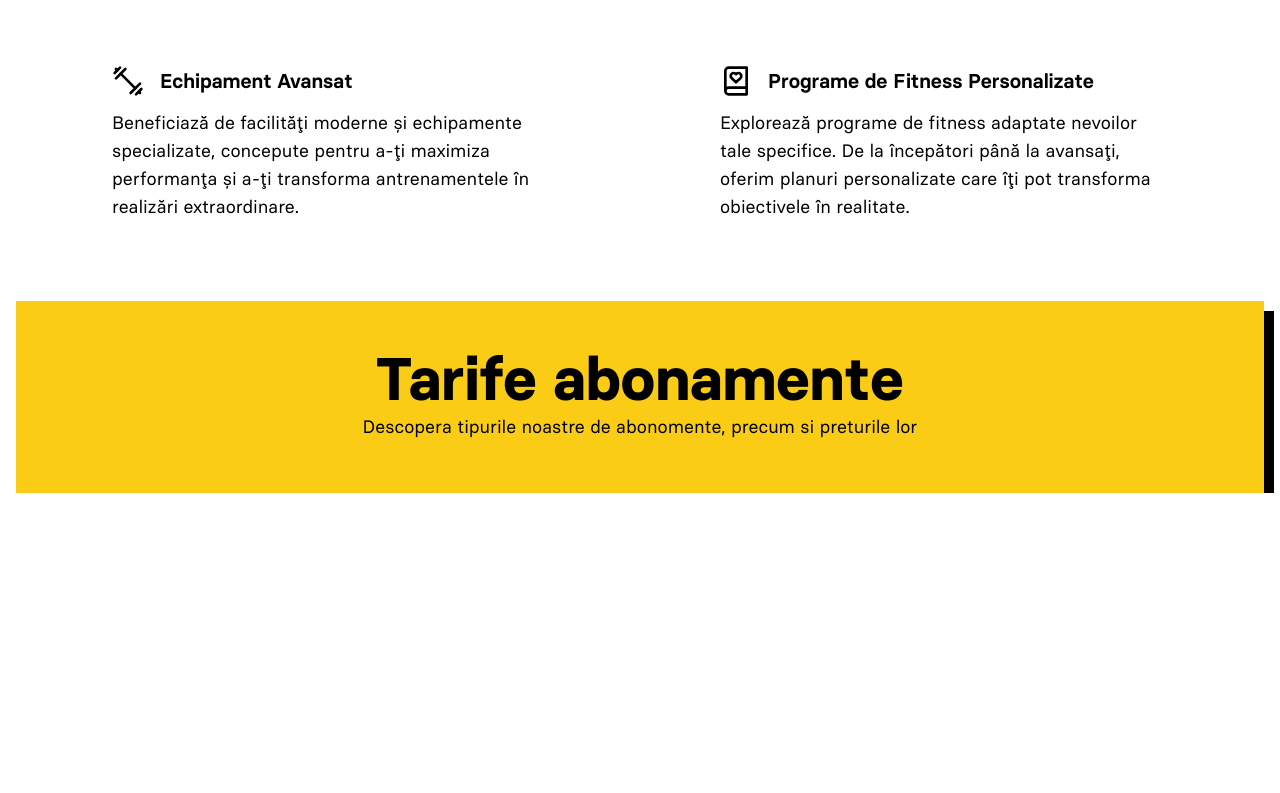
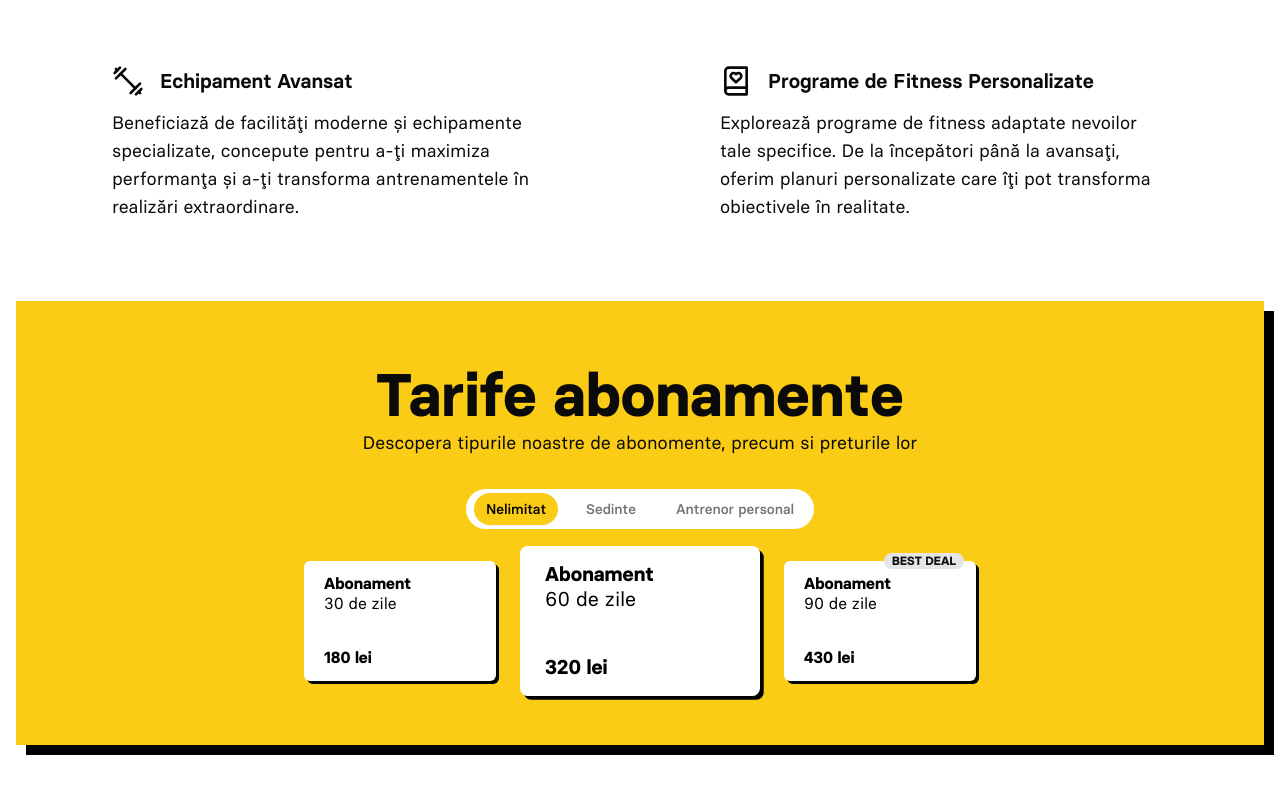
Before and after one commit to createdigital-ro/galagym, a Next.js app: page / in a window 1280 px wide. Shown: the part 1223-2016 px from the top of the page. Before the commit the page ends 1716 px from the top, so only its background shows below. Built offline with nearby package versions, Linux system fonts and the light colour scheme.

Commit message:
Finished landing page

```diff
--- a/app/(main)/page.tsx
+++ b/app/(main)/page.tsx
@@ -1,7 +1,15 @@
+'use client';
+
 import { BookHeart, CalendarHeart, Dumbbell, PersonStanding } from 'lucide-react';
 import Image from 'next/image';
+import { Tabs, TabsContent, TabsList, TabsTrigger } from '../_components/ui/tabs';
+import { memberships } from '@/app/(main)/preturi/page';
 
 const cardClass = 'w-8 h-8';
+
+const unlimited = [...memberships.unlimited];
+const limited = [...memberships.limited];
+const personalTrainer = [...memberships.personalTrainer];
 
 const cards = [
 	{
@@ -66,11 +74,96 @@ export default function Home() {
 					))}
 				</div>
 			</section>
-			<section className='bg-yellow-400 w-full py-12 shadow-hard-xl'>
+			<section className='bg-yellow-400 w-full py-16 my-12 shadow-hard-xl'>
 				<div className='text-center'>
 					<h2 className='text-6xl font-bold text-center'>Tarife abonamente</h2>
 					<p className='text-lg my-1'>Descopera tipurile noastre de abonomente, precum si preturile lor</p>
 				</div>
+				<Tabs defaultValue='nelimitat'>
+					<TabsList className='p-2 py-3 bg-white mx-auto my-8 rounded-full w-fit flex gap-4'>
+						<TabsTrigger
+							className='data-[state=active]:bg-yellow-400 data-[state=active]:text-black shadow-none rounded-full'
+							value='nelimitat'
+						>
+							Nelimitat
+						</TabsTrigger>
+						<TabsTrigger
+							className='data-[state=active]:bg-yellow-400 data-[state=active]:text-black shadow-none rounded-full'
+							value='sedinte'
+						>
+							Sedinte
+						</TabsTrigger>
+						<TabsTrigger
+							className='data-[state=active]:bg-yellow-400 data-[state=active]:text-black shadow-none rounded-full'
+							value='personalizate'
+						>
+							Antrenor personal
+						</TabsTrigger>
+					</TabsList>
+					<TabsContent
+						className='flex max-w-2xl data-[state=inactive]:hidden gap-12 mx-auto'
+						value='nelimitat'
+					>
+						{unlimited.map((membership) => (
+							<div
+								key={membership.type}
+								className='bg-white text-black even:scale-125 rounded-md w-[200px] py-3 px-5 mx-auto shadow-[3px_3px] shadow-black relative'
+							>
+								{membership.tag && (
+									<span className='bg-neutral-200 rounded-full text-[#0f0f0f] text-xs px-2 font-bold absolute -top-2 right-3'>
+										{membership.tag}
+									</span>
+								)}
+								<div className='flex flex-col leading-5'>
+									<p className='font-bold'>{membership.type}</p>
+									<p>{membership.days} de zile</p>
+								</div>
+								<p className='mt-8 font-bold'>{membership.price} lei</p>
+							</div>
+						))}
+					</TabsContent>
+					<TabsContent className='flex max-w-2xl data-[state=inactive]:hidden gap-12 mx-auto' value='sedinte'>
+						{limited.map((membership) => (
+							<div
+								key={membership.type}
+								className='bg-white text-black even:scale-125 rounded-md w-[200px] py-3 px-5 mx-auto shadow-[3px_3px] shadow-black relative'
+							>
+								{membership.tag && (
+									<span className='bg-neutral-200 rounded-full text-[#0f0f0f] text-xs px-2 font-bold absolute -top-2 right-3'>
+										{membership.tag}
+									</span>
+								)}
+								<div className='flex flex-col leading-5'>
+									<p className='font-bold'>{membership.type}</p>
+									<p>{membership.days} de zile</p>
+								</div>
+								<p className='mt-8 font-bold'>{membership.price} lei</p>
+							</div>
+						))}
+					</TabsContent>
+					<TabsContent
+						className='flex max-w-2xl data-[state=inactive]:hidden gap-12 mx-auto'
+						value='personalizate'
+					>
+						{personalTrainer.map((membership) => (
+							<div
+								key={membership.type}
+								className='bg-white text-black even:scale-125 rounded-md w-[200px] py-3 px-5 mx-auto shadow-[3px_3px] shadow-black relative'
+							>
+								{membership.tag && (
+									<span className='bg-neutral-200 rounded-full text-[#0f0f0f] text-xs px-2 font-bold absolute -top-2 right-3'>
+										{membership.tag}
+									</span>
+								)}
+								<div className='flex flex-col leading-5'>
+									<p className='font-bold'>{membership.type}</p>
+									<p>{membership.days} de zile</p>
+								</div>
+								<p className='mt-8 font-bold'>{membership.price} lei</p>
+							</div>
+						))}
+					</TabsContent>
+				</Tabs>
 			</section>
 		</div>
 	);
--- a/app/(main)/preturi/page.tsx
+++ b/app/(main)/preturi/page.tsx
@@ -1,4 +1,4 @@
-import Image from "next/image";
+import Image from 'next/image';
 
 type Memberships = {
 	type: string;
@@ -7,61 +7,51 @@ type Memberships = {
 	tag: string;
 }[];
 
-const Preturi = () => {
-  const memberships = {
+export const memberships = {
 	unlimited: [
-      { type: "Abonament", days: 30, price: 180, tag: "" },
-      { type: "Abonament", days: 60, price: 320, tag: "" },
-      { type: "Abonament", days: 90, price: 430, tag: "BEST DEAL" },
+		{ type: 'Abonament', days: 30, price: 180, tag: '' },
+		{ type: 'Abonament', days: 60, price: 320, tag: '' },
+		{ type: 'Abonament', days: 90, price: 430, tag: 'BEST DEAL' },
 	],
 	limited: [
-      { type: "1 Sedință", days: 30, price: 35, tag: "" },
-      { type: "8 Sedințe", days: 30, price: 140, tag: "" },
-      { type: "12 Sedințe", days: 30, price: 160, tag: "" },
+		{ type: '1 Sedință', days: 30, price: 35, tag: '' },
+		{ type: '8 Sedințe', days: 30, price: 140, tag: '' },
+		{ type: '12 Sedințe', days: 30, price: 160, tag: '' },
 	],
 	personalTrainer: [
-      { type: "1 Sedință", days: 30, price: 60, tag: "" },
-      { type: "8 Sedințe", days: 30, price: 440, tag: "" },
-      { type: "12 Sedințe", days: 30, price: 600, tag: "POPULAR" },
+		{ type: '1 Sedință', days: 30, price: 60, tag: '' },
+		{ type: '8 Sedințe', days: 30, price: 440, tag: '' },
+		{ type: '12 Sedințe', days: 30, price: 600, tag: 'POPULAR' },
 	],
 };
+
+const Preturi = () => {
 	return (
 		<div>
 			<Image
-        src="/blob.svg"
-        alt="Background element"
+				src='/blob.svg'
+				alt='Background element'
 				width={100}
 				height={100}
-        className="hidden sm:block md:hidden lg:block absolute left-0 top-96 w-[90px] h-[400px] lg:w-[130px] xl:w-[200px] lg:h-[400px]"
+				className='hidden sm:block md:hidden lg:block absolute left-0 top-96 w-[90px] h-[400px] lg:w-[130px] xl:w-[200px] lg:h-[400px]'
 			/>
 			<Image
-        src="/lightning.svg"
-        alt="Background element"
+				src='/lightning.svg'
+				alt='Background element'
 				width={130}
 				height={130}
-        className="hidden sm:block md:hidden lg:block absolute right-0 top-48 w-[90px] h-[400px] lg:w-[130px] xl:w-[200px] lg:h-[500px]"
+				className='hidden sm:block md:hidden lg:block absolute right-0 top-48 w-[90px] h-[400px] lg:w-[130px] xl:w-[200px] lg:h-[500px]'
 			/>
-      <h1 className="text-4xl sm:text-5xl lg:text-6xl font-bold text-center">
-        Prețuri
-      </h1>
+			<h1 className='text-4xl sm:text-5xl lg:text-6xl font-bold text-center'>Prețuri</h1>
 			<div>
-        <MembershipCategory
-          title="Nelimitat"
-          memberships={memberships.unlimited}
-        />
-        <MembershipCategory title="Sedințe" memberships={memberships.limited} />
+				<MembershipCategory title='Nelimitat' memberships={memberships.unlimited} />
+				<MembershipCategory title='Sedințe' memberships={memberships.limited} />
 				<div>
-          <h3 className="font-bold mt-8 text-center text-3xl md:text-4xl lg:text-[2.40rem]">
-            Ai nevoie de antrenamente{" "}
-            <span className="bg-[#0f0f0f] text-yellow-400 px-1">
-              personalizate
-            </span>
-            ?
+					<h3 className='font-bold mt-8 text-center text-3xl md:text-4xl lg:text-[2.40rem]'>
+						Ai nevoie de antrenamente{' '}
+						<span className='bg-[#0f0f0f] text-yellow-400 px-1'>personalizate</span>?
 					</h3>
-          <MembershipCategory
-            title="Antrenor personal"
-            memberships={memberships.personalTrainer}
-          />
+					<MembershipCategory title='Antrenor personal' memberships={memberships.personalTrainer} />
 				</div>
 			</div>
 		</div>
@@ -70,55 +60,33 @@ const Preturi = () => {
 
 export default Preturi;
 
-const PriceContainer = ({
-  type,
-  price,
-  days,
-  tag,
-}: {
-  type: string;
-  price: number;
-  days: number;
-  tag: string;
-}) => {
+const PriceContainer = ({ type, price, days, tag }: { type: string; price: number; days: number; tag: string }) => {
 	return (
-    <div className="bg-[#0f0f0f] text-white rounded-md w-[200px] py-3 px-5 mx-auto shadow-[3px_3px] shadow-yellow-400 hover:scale-105 relative">
+		<div className='bg-[#0f0f0f] text-white rounded-md w-[200px] py-3 px-5 mx-auto shadow-[3px_3px] shadow-yellow-400 hover:scale-105 relative'>
 			{tag && (
-        <span className="bg-yellow-400 rounded-full text-[#0f0f0f] text-[.60rem] px-2 font-bold absolute -top-2 right-3">
-          {tag}!
+				<span className='bg-yellow-400 rounded-full text-[#0f0f0f] text-[.60rem] px-2 font-bold absolute -top-2 right-3'>
+					{tag}
 				</span>
 			)}
-      <div className="flex flex-col leading-5">
-        <p className="font-bold">{type}</p>
+			<div className='flex flex-col leading-5'>
+				<p className='font-bold'>{type}</p>
 				<p>{days} de zile</p>
 			</div>
-      <p className="mt-8 font-bold">{price} lei</p>
+			<p className='mt-8 font-bold'>{price} lei</p>
 		</div>
 	);
 };
 
-const MembershipCategory = ({
-  title,
-  memberships,
-}: {
-  title: string;
-  memberships: Memberships;
-}) => {
+const MembershipCategory = ({ title, memberships }: { title: string; memberships: Memberships }) => {
 	return (
 		<div>
-      <div className="lg:max-w-[700px] lg:mx-auto">
-        <h3 className="text-center font-bold text-2xl mt-8 mb-2 lg:text-4xl lg:text-left lg:ml-3 md:text-3xl">
+			<div className='lg:max-w-[700px] lg:mx-auto'>
+				<h3 className='text-center font-bold text-2xl mt-8 mb-2 lg:text-4xl lg:text-left lg:ml-3 md:text-3xl'>
 					{title}
 				</h3>
-        <div className="grid grid-cols-1 md:grid-cols-3 md:max-w-[700px] md:mx-auto gap-4">
+				<div className='grid grid-cols-1 md:grid-cols-3 md:max-w-[700px] md:mx-auto gap-4'>
 					{memberships.map((m, index) => (
-            <PriceContainer
-              key={index}
-              type={m.type}
-              price={m.price}
-              days={m.days}
-              tag={m.tag}
-            />
+						<PriceContainer key={index} type={m.type} price={m.price} days={m.days} tag={m.tag} />
 					))}
 				</div>
 			</div>
--- /dev/null
+++ b/app/_components/ui/tabs.tsx
@@ -0,0 +1,55 @@
+"use client"
+
+import * as React from "react"
+import * as TabsPrimitive from "@radix-ui/react-tabs"
+
+import { cn } from "@/utils"
+
+const Tabs = TabsPrimitive.Root
+
+const TabsList = React.forwardRef<
+  React.ElementRef<typeof TabsPrimitive.List>,
+  React.ComponentPropsWithoutRef<typeof TabsPrimitive.List>
+>(({ className, ...props }, ref) => (
+  <TabsPrimitive.List
+    ref={ref}
+    className={cn(
+      "inline-flex h-10 items-center justify-center rounded-md bg-muted p-1 text-muted-foreground",
+      className
+    )}
+    {...props}
+  />
+))
+TabsList.displayName = TabsPrimitive.List.displayName
+
+const TabsTrigger = React.forwardRef<
+  React.ElementRef<typeof TabsPrimitive.Trigger>,
+  React.ComponentPropsWithoutRef<typeof TabsPrimitive.Trigger>
+>(({ className, ...props }, ref) => (
+  <TabsPrimitive.Trigger
+    ref={ref}
+    className={cn(
+      "inline-flex items-center justify-center whitespace-nowrap rounded-sm px-3 py-1.5 text-sm font-medium ring-offset-background transition-all focus-visible:outline-none focus-visible:ring-2 focus-visible:ring-ring focus-visible:ring-offset-2 disabled:pointer-events-none disabled:opacity-50 data-[state=active]:bg-background data-[state=active]:text-foreground data-[state=active]:shadow-sm",
+      className
+    )}
+    {...props}
+  />
+))
+TabsTrigger.displayName = TabsPrimitive.Trigger.displayName
+
+const TabsContent = React.forwardRef<
+  React.ElementRef<typeof TabsPrimitive.Content>,
+  React.ComponentPropsWithoutRef<typeof TabsPrimitive.Content>
+>(({ className, ...props }, ref) => (
+  <TabsPrimitive.Content
+    ref={ref}
+    className={cn(
+      "mt-2 ring-offset-background focus-visible:outline-none focus-visible:ring-2 focus-visible:ring-ring focus-visible:ring-offset-2",
+      className
+    )}
+    {...props}
+  />
+))
+TabsContent.displayName = TabsPrimitive.Content.displayName
+
+export { Tabs, TabsList, TabsTrigger, TabsContent }
--- a/app/globals.css
+++ b/app/globals.css
@@ -2,21 +2,75 @@
 @tailwind components;
 @tailwind utilities;
 
-::-webkit-scrollbar {
-  width: 12px;
+@layer base {
+  :root {
+    --background: 0 0% 100%;
+    --foreground: 0 0% 3.9%;
+
+    --card: 0 0% 100%;
+    --card-foreground: 0 0% 3.9%;
+
+    --popover: 0 0% 100%;
+    --popover-foreground: 0 0% 3.9%;
+
+    --primary: 0 0% 9%;
+    --primary-foreground: 0 0% 98%;
+
+    --secondary: 0 0% 96.1%;
+    --secondary-foreground: 0 0% 9%;
+
+    --muted: 0 0% 96.1%;
+    --muted-foreground: 0 0% 45.1%;
+
+    --accent: 0 0% 96.1%;
+    --accent-foreground: 0 0% 9%;
+
+    --destructive: 0 84.2% 60.2%;
+    --destructive-foreground: 0 0% 98%;
+
+    --border: 0 0% 89.8%;
+    --input: 0 0% 89.8%;
+    --ring: 0 0% 3.9%;
+
+    --radius: 0.5rem;
+  }
+
+  .dark {
+    --background: 0 0% 3.9%;
+    --foreground: 0 0% 98%;
+
+    --card: 0 0% 3.9%;
+    --card-foreground: 0 0% 98%;
+
+    --popover: 0 0% 3.9%;
+    --popover-foreground: 0 0% 98%;
+
+    --primary: 0 0% 98%;
+    --primary-foreground: 0 0% 9%;
+
+    --secondary: 0 0% 14.9%;
+    --secondary-foreground: 0 0% 98%;
+
+    --muted: 0 0% 14.9%;
+    --muted-foreground: 0 0% 63.9%;
+
+    --accent: 0 0% 14.9%;
+    --accent-foreground: 0 0% 98%;
+
+    --destructive: 0 62.8% 30.6%;
+    --destructive-foreground: 0 0% 98%;
+
+    --border: 0 0% 14.9%;
+    --input: 0 0% 14.9%;
+    --ring: 0 0% 83.1%;
+  }
 }
 
-/* Track */
-::-webkit-scrollbar-track {
-  @apply bg-white;
+@layer base {
+  * {
+    @apply border-border;
+  }
+  body {
+    @apply bg-background text-foreground;
+  }
 }
-
-/* Handle */
-::-webkit-scrollbar-thumb {
-  @apply bg-black;
-}
-
-/* Handle on hover */
-::-webkit-scrollbar-thumb:hover {
-  @apply bg-yellow-400
-}
--- a/package.json
+++ b/package.json
@@ -9,13 +9,17 @@
     "lint": "next lint"
   },
   "dependencies": {
+    "@radix-ui/react-tabs": "^1.0.4",
     "@uploadthing/react": "^6.0.2",
+    "class-variance-authority": "^0.7.0",
+    "clsx": "^2.0.0",
     "lucide-react": "^0.295.0",
     "next": "14.0.4",
     "react": "^18",
     "react-dom": "^18",
     "react-hot-toast": "^2.4.1",
     "resend": "^2.0.0",
+    "tailwind-merge": "^2.1.0",
     "uploadthing": "^6.1.0",
     "zod": "^3.22.4"
   },
--- a/tailwind.config.ts
+++ b/tailwind.config.ts
@@ -1,22 +1,74 @@
-import type { Config } from 'tailwindcss';
-
-const colors = require('tailwindcss/colors');
-
-const config: Config = {
+/** @type {import('tailwindcss').Config} */
+module.exports = {
+  darkMode: ["class"],
   content: [
-		'./pages/**/*.{js,ts,jsx,tsx,mdx}',
-		'./components/**/*.{js,ts,jsx,tsx,mdx}',
-		'./app/**/*.{js,ts,jsx,tsx,mdx}',
+    './pages/**/*.{ts,tsx}',
+    './components/**/*.{ts,tsx}',
+    './app/**/*.{ts,tsx}',
+    './src/**/*.{ts,tsx}',
 	],
   theme: {
+    container: {
+      center: true,
+      padding: "2rem",
+      screens: {
+        "2xl": "1400px",
+      },
+    },
     extend: {
-			fontFamily: {
-				basier: ['Basier Square', 'sans-serif'],
+      colors: {
+        border: "hsl(var(--border))",
+        input: "hsl(var(--input))",
+        ring: "hsl(var(--ring))",
+        background: "hsl(var(--background))",
+        foreground: "hsl(var(--foreground))",
+        primary: {
+          DEFAULT: "hsl(var(--primary))",
+          foreground: "hsl(var(--primary-foreground))",
         },
-			animation: {},
-			backgroundImage: {
-				'gradient-radial': 'radial-gradient(var(--tw-gradient-stops))',
-				'gradient-conic': 'conic-gradient(from 180deg at 50% 50%, var(--tw-gradient-stops))',
+        secondary: {
+          DEFAULT: "hsl(var(--secondary))",
+          foreground: "hsl(var(--secondary-foreground))",
+        },
+        destructive: {
+          DEFAULT: "hsl(var(--destructive))",
+          foreground: "hsl(var(--destructive-foreground))",
+        },
+        muted: {
+          DEFAULT: "hsl(var(--muted))",
+          foreground: "hsl(var(--muted-foreground))",
+        },
+        accent: {
+          DEFAULT: "hsl(var(--accent))",
+          foreground: "hsl(var(--accent-foreground))",
+        },
+        popover: {
+          DEFAULT: "hsl(var(--popover))",
+          foreground: "hsl(var(--popover-foreground))",
+        },
+        card: {
+          DEFAULT: "hsl(var(--card))",
+          foreground: "hsl(var(--card-foreground))",
+        },
+      },
+      borderRadius: {
+        lg: "var(--radius)",
+        md: "calc(var(--radius) - 2px)",
+        sm: "calc(var(--radius) - 4px)",
+      },
+      keyframes: {
+        "accordion-down": {
+          from: { height: 0 },
+          to: { height: "var(--radix-accordion-content-height)" },
+        },
+        "accordion-up": {
+          from: { height: "var(--radix-accordion-content-height)" },
+          to: { height: 0 },
+        },
+      },
+      animation: {
+        "accordion-down": "accordion-down 0.2s ease-out",
+        "accordion-up": "accordion-up 0.2s ease-out",
       },
       boxShadow: {
 				hard: '1px 1px 0px 0px rgba(0,0,0,1)',
@@ -27,6 +79,5 @@ const config: Config = {
 			},
     },
   },
-	plugins: [require('tailwindcss-animate')],
-};
-export default config;
+  plugins: [require("tailwindcss-animate")],
+}
--- /dev/null
+++ b/utils.ts
@@ -0,0 +1,6 @@
+import { type ClassValue, clsx } from "clsx"
+import { twMerge } from "tailwind-merge"
+
+export function cn(...inputs: ClassValue[]) {
+  return twMerge(clsx(inputs))
+}
```
Also changed, not shown: app/(main)/layout.tsx (+7 -0 lines), app/robots.txt (added), components.json (added), 1 other file (tests, documents, lock files or other folders). Lines whose indentation alone changed are shown as unchanged.
